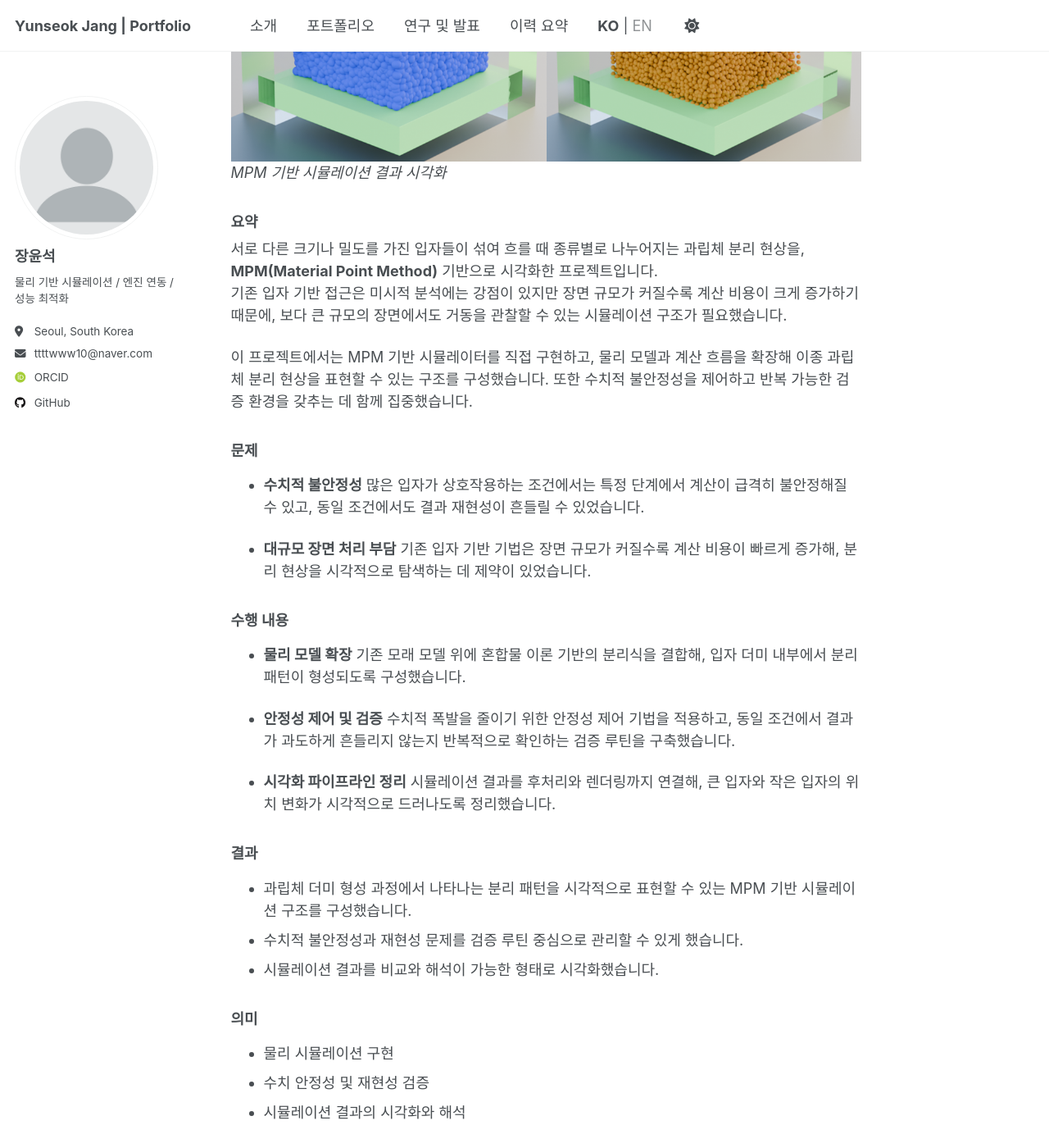
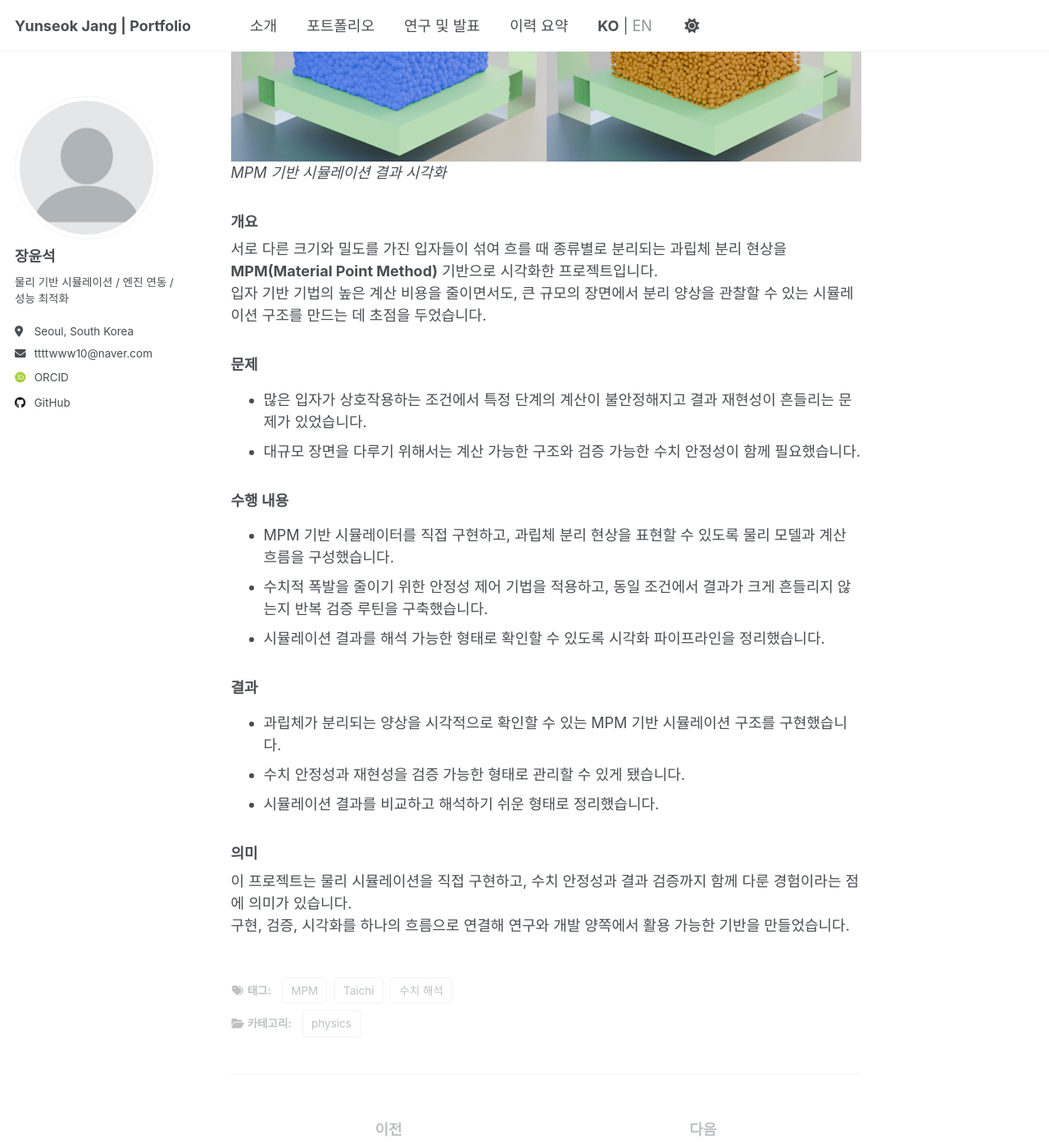
Before and after one commit to dodogcat/dodogcat.github.io, a Jekyll site: the page built from _portfolio/1-granular-mpm.md, in a window 1280 px wide and 1400 px high, scrolled down 704 px. Shown: the whole window at 82% size. Built offline with Jekyll 4.4.1, drawn with Linux system fonts in a browser that asks for light colours; some web fonts are replaced.

Commit message:
Unify portfolio project section structure

```diff
--- a/_portfolio/1-granular-mpm.md
+++ b/_portfolio/1-granular-mpm.md
@@ -17,40 +17,29 @@ tags:
 ![과립체 분리 시뮬레이션 결과](/images/notion2.png)
 *MPM 기반 시뮬레이션 결과 시각화*
 
-### 요약
+### 개요
 
-서로 다른 크기나 밀도를 가진 입자들이 섞여 흐를 때 종류별로 나누어지는 과립체 분리 현상을, **MPM(Material Point Method)** 기반으로 시각화한 프로젝트입니다.
-기존 입자 기반 접근은 미시적 분석에는 강점이 있지만 장면 규모가 커질수록 계산 비용이 크게 증가하기 때문에, 보다 큰 규모의 장면에서도 거동을 관찰할 수 있는 시뮬레이션 구조가 필요했습니다.
-
-이 프로젝트에서는 MPM 기반 시뮬레이터를 직접 구현하고, 물리 모델과 계산 흐름을 확장해 이종 과립체 분리 현상을 표현할 수 있는 구조를 구성했습니다. 또한 수치적 불안정성을 제어하고 반복 가능한 검증 환경을 갖추는 데 함께 집중했습니다.
+서로 다른 크기와 밀도를 가진 입자들이 섞여 흐를 때 종류별로 분리되는 과립체 분리 현상을 **MPM(Material Point Method)** 기반으로 시각화한 프로젝트입니다.
+입자 기반 기법의 높은 계산 비용을 줄이면서도, 큰 규모의 장면에서 분리 양상을 관찰할 수 있는 시뮬레이션 구조를 만드는 데 초점을 두었습니다.
 
 ### 문제
 
-- **수치적 불안정성**
-  많은 입자가 상호작용하는 조건에서는 특정 단계에서 계산이 급격히 불안정해질 수 있고, 동일 조건에서도 결과 재현성이 흔들릴 수 있었습니다.
-
-- **대규모 장면 처리 부담**
-  기존 입자 기반 기법은 장면 규모가 커질수록 계산 비용이 빠르게 증가해, 분리 현상을 시각적으로 탐색하는 데 제약이 있었습니다.
+- 많은 입자가 상호작용하는 조건에서 특정 단계의 계산이 불안정해지고 결과 재현성이 흔들리는 문제가 있었습니다.
+- 대규모 장면을 다루기 위해서는 계산 가능한 구조와 검증 가능한 수치 안정성이 함께 필요했습니다.
 
 ### 수행 내용
 
-- **물리 모델 확장**
-  기존 모래 모델 위에 혼합물 이론 기반의 분리식을 결합해, 입자 더미 내부에서 분리 패턴이 형성되도록 구성했습니다.
-
-- **안정성 제어 및 검증**
-  수치적 폭발을 줄이기 위한 안정성 제어 기법을 적용하고, 동일 조건에서 결과가 과도하게 흔들리지 않는지 반복적으로 확인하는 검증 루틴을 구축했습니다.
-
-- **시각화 파이프라인 정리**
-  시뮬레이션 결과를 후처리와 렌더링까지 연결해, 큰 입자와 작은 입자의 위치 변화가 시각적으로 드러나도록 정리했습니다.
+- MPM 기반 시뮬레이터를 직접 구현하고, 과립체 분리 현상을 표현할 수 있도록 물리 모델과 계산 흐름을 구성했습니다.
+- 수치적 폭발을 줄이기 위한 안정성 제어 기법을 적용하고, 동일 조건에서 결과가 크게 흔들리지 않는지 반복 검증 루틴을 구축했습니다.
+- 시뮬레이션 결과를 해석 가능한 형태로 확인할 수 있도록 시각화 파이프라인을 정리했습니다.
 
 ### 결과
 
-- 과립체 더미 형성 과정에서 나타나는 분리 패턴을 시각적으로 표현할 수 있는 MPM 기반 시뮬레이션 구조를 구성했습니다.
-- 수치적 불안정성과 재현성 문제를 검증 루틴 중심으로 관리할 수 있게 했습니다.
-- 시뮬레이션 결과를 비교와 해석이 가능한 형태로 시각화했습니다.
+- 과립체가 분리되는 양상을 시각적으로 확인할 수 있는 MPM 기반 시뮬레이션 구조를 구현했습니다.
+- 수치 안정성과 재현성을 검증 가능한 형태로 관리할 수 있게 됐습니다.
+- 시뮬레이션 결과를 비교하고 해석하기 쉬운 형태로 정리했습니다.
 
 ### 의미
 
-- 물리 시뮬레이션 구현
-- 수치 안정성 및 재현성 검증
-- 시뮬레이션 결과의 시각화와 해석
+이 프로젝트는 물리 시뮬레이션을 직접 구현하고, 수치 안정성과 결과 검증까지 함께 다룬 경험이라는 점에 의미가 있습니다.
+구현, 검증, 시각화를 하나의 흐름으로 연결해 연구와 개발 양쪽에서 활용 가능한 기반을 만들었습니다.
```
Also changed, not shown: _portfolio/0-kernel-optimization.md (+3 -7 lines), _portfolio/2-mobile-optimization.md (+13 -3 lines), _portfolio/3-image-editing.md (+12 -5 lines), _portfolio/4-fire-exit.md (+5 -4 lines), _portfolio/5-VR-recycle.md (+2 -1 lines).
